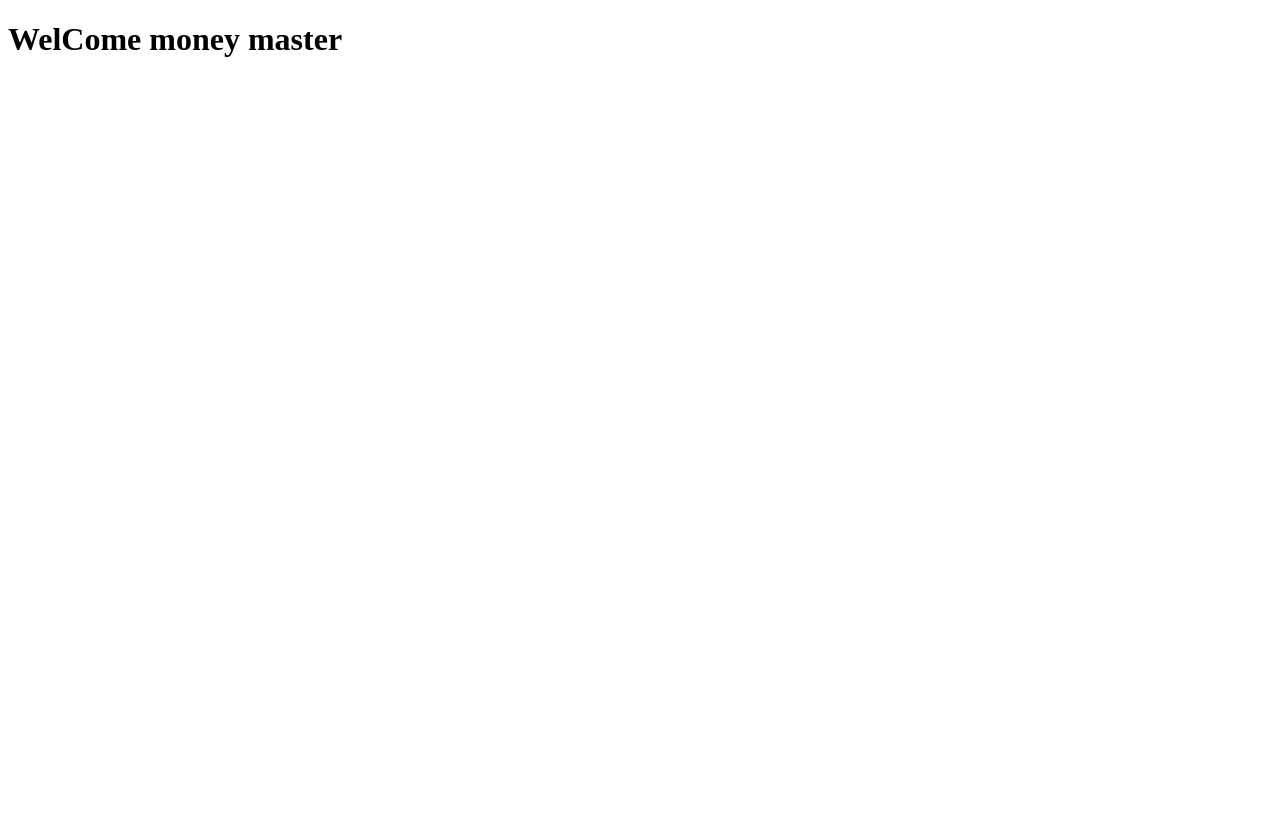
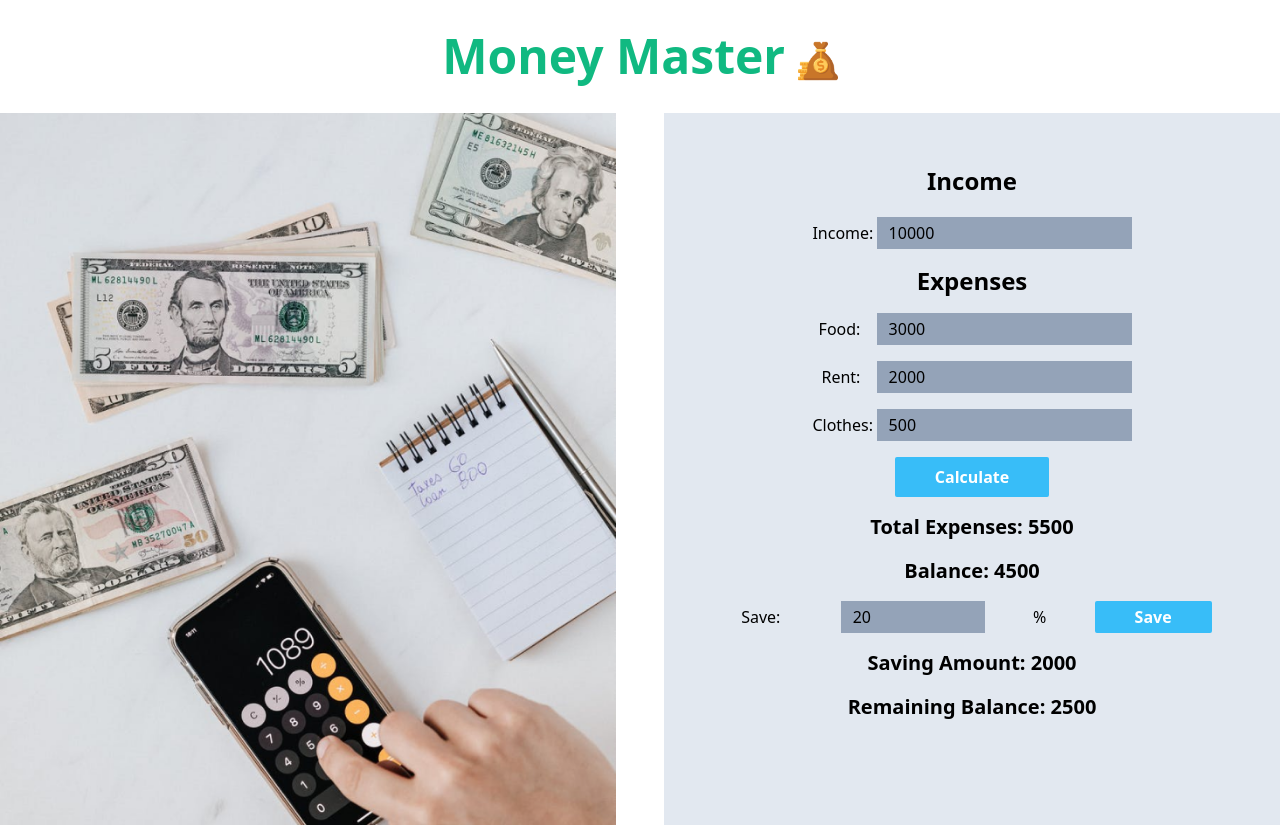
Before and after one commit to getMonirr/money-master, a plain HTML site: page index.html in a window 1280 px wide. Before the commit the page ends 800 px from the top, so only its background shows below. Drawn offline with nearby package versions, Linux system fonts and the light colour scheme.

Commit message:
design done

```diff
--- a/index.html
+++ b/index.html
@@ -1,19 +1,69 @@
 <!DOCTYPE html>
 <html lang="en">
+
 <head>
     <meta charset="UTF-8">
     <meta http-equiv="X-UA-Compatible" content="IE=edge">
     <meta name="viewport" content="width=device-width, initial-scale=1.0">
     <title>Money Master</title>
     <!-- tailwind css -->
-
+    <script src="https://cdn.tailwindcss.com"></script>
     <!-- custom css / money master css -->
     <link rel="stylesheet" href="./styles/money-master.css">
 
 </head>
-<body>
-    <h1>WelCome money master</h1>
+
+<body class="container mx-auto">
+    <header class="my-8 text-center">
+        <h1 class="font-bold text-emerald-500 text-5xl capitalize">Money master <img class="w-[40px] inline-block"
+                src="./images/money-bag.png" alt="money-bag"></h1>
+
+    </header>
+
+    <main>
+        <section class="grid grid-cols-2 gap-12">
+            <div>
+                <img class="object-cover object-center h-full h-md-unset" src="./images/money-master-bg.png" alt="money-master-bg">
+            </div>
+            <div class="bg-slate-200 py-8 space-y-4 text-center">
+                <h2 class="font-bold text-2xl my-5">Income</h2>
+                <div>
+                    <label for="income" class="mr-3 inline-block w-12 text-right">Income:</label>
+                    <input type="text" name="income" value="10000" id="income" class="bg-slate-400 px-3 p-1">
+                </div>
+                <h2 class="font-bold text-2xl my-5">Expenses</h2>
+                <div>
+                    <label for="food" class="mr-3 inline-block w-12 text-right">Food:</label>
+                    <input type="text" name="food" id="food" value="3000" class="bg-slate-400 px-3 p-1">
+                </div>
+                <div>
+                    <label for="rent" class="mr-3 inline-block w-12 text-right">Rent:</label>
+                    <input type="text" name="rent" value="2000" id="rent" class="bg-slate-400 px-3 p-1">
+                </div>
+                <div class="">
+                    <label for="clothes" class="mr-3 inline-block w-12 text-right">Clothes:</label>
+                    <input type="text" name="clothes" value="500" id="clothes" class="bg-slate-400 px-3 p-1">
+                </div>
+                <button class="py-2 px-10 bg-sky-400 font-bold text-white
+                 rounded-sm">Calculate</button>
+                 <h3 class="font-bold text-xl mb-5">Total Expenses: <span>5500</span></h3>
+                 <h3 class="font-bold text-xl mb-5">Balance: <span>4500</span></h3>
+                 <div class="flex items-center justify-evenly w-full max-w-xl mx-auto">
+                    <label for="clothes" class="mr-3 inline-block w-12 text-right">Save:</label>
+                    <input type="text" name="clothes" value="20" id="clothes" class="bg-slate-400 px-3 p-1 w-1/4">
+                    <span>%</span>
+                    <button class="py-1 px-10 bg-sky-400 font-bold text-white
+                 rounded-sm inline-block">Save</button>
+                </div>
+                <h3 class="font-bold text-xl mb-5">Saving Amount: <span>2000</span></h3>
+                 <h3 class="font-bold text-xl mb-5">Remaining Balance: <span>2500</span></h3>
+            </div>
+        </section>
+    </main>
+
+
     <!-- javaScript  -->
     <script src="./scripts/money-master.js"></script>
 </body>
+
 </html>
--- /dev/null
+++ b/tailwind.config.js
@@ -0,0 +1,8 @@
+/** @type {import('tailwindcss').Config} */
+module.exports = {
+    content: ["./src/**/*.{html,js}"],
+    theme: {
+      extend: {},
+    },
+    plugins: [],
+  }
```
Also changed, not shown: images/money-bag.png (added), images/money-master-bg.png (added).
